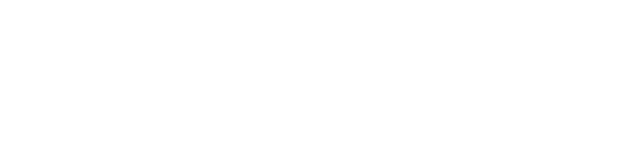
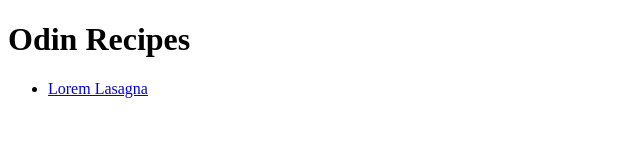
Before and after one commit to RiyoIbrahim/odin-recipes, a plain HTML site: page index.html in a window 1280 px wide. Shown: the whole page, without its empty margins (0-640 px from the left). Drawn offline with Linux system fonts and the light colour scheme.

Commit message:
index.html

```diff
--- a/index.html
+++ b/index.html
@@ -6,5 +6,10 @@
     <meta name="viewport" content="width=device-width, initial-scale=1.0" />
     <title>Document</title>
   </head>
-  <body></body>
+  <body>
+    <h1>Odin Recipes</h1>
+    <ul>
+      <li><a href="/odin-recipes/recipes/lasagna.html">Lorem Lasagna</a></li>
+    </ul>
+  </body>
 </html>
```
